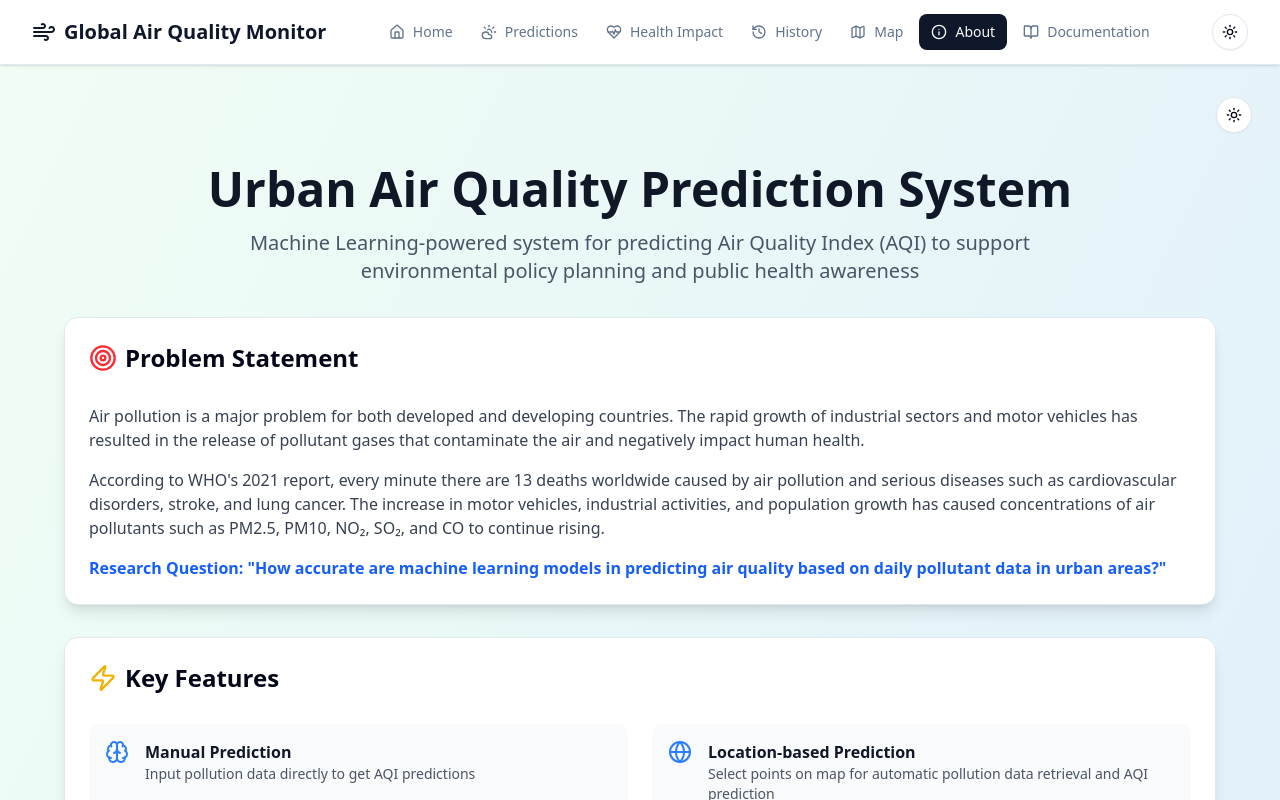
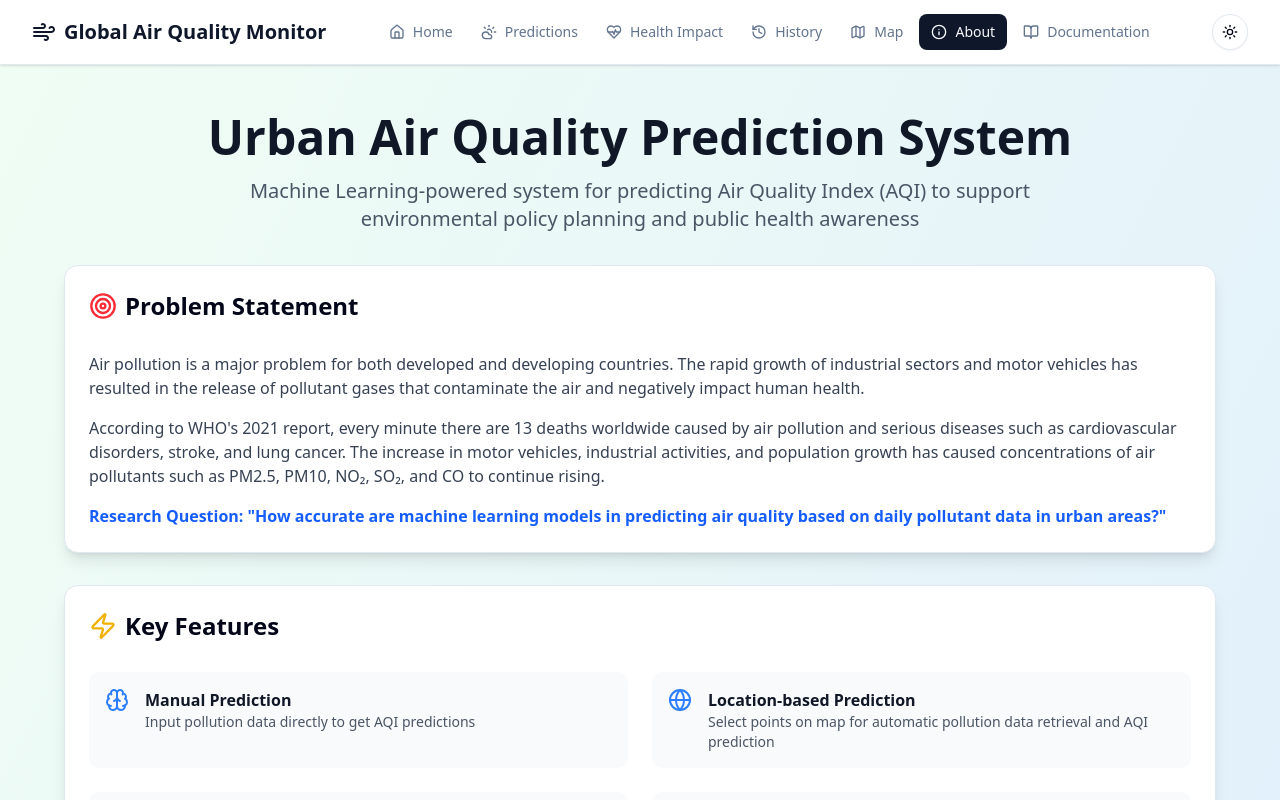
Before and after one commit to srios000/urban-air-quality-prediction-fe, a Next.js app: page /about in a window 1280 px wide. Shown: the top 800 px of the page. Built offline with nearby package versions, Linux system fonts and the light colour scheme.

Commit message:
Chore: [minor] remove theme toggle on about and map visualization page

```diff
--- a/src/app/(visualization)/map/page.tsx
+++ b/src/app/(visualization)/map/page.tsx
@@ -19,9 +19,6 @@ export default function MapVisualizationPage() {
 
   return (
     <div className="min-h-screen bg-gradient-to-br from-blue-50 to-indigo-100 dark:from-gray-900 dark:to-gray-800 p-4">
-      <div className="mt-4 mr-3 flex justify-end">
-        <ThemeToggle />
-      </div>
       <div className="max-w-7xl mx-auto space-y-6 py-8">
         <div className="text-center space-y-2 mb-8">
           <h1 className="text-4xl font-bold text-gray-900 dark:text-white">
--- a/src/app/about/page.tsx
+++ b/src/app/about/page.tsx
@@ -98,10 +98,6 @@ export default function AboutPage() {
 
   return (
     <div className="min-h-screen bg-gradient-to-br from-green-50 to-blue-100 dark:from-gray-900 dark:to-gray-800 p-4">
-      <div className="mt-4 mr-3 flex justify-end">
-        <ThemeToggle />
-      </div>
-
       <div className="max-w-6xl mx-auto space-y-8 py-8">
         <div className="text-center space-y-4">
           <h1 className="text-5xl font-bold text-gray-900 dark:text-white">
```
